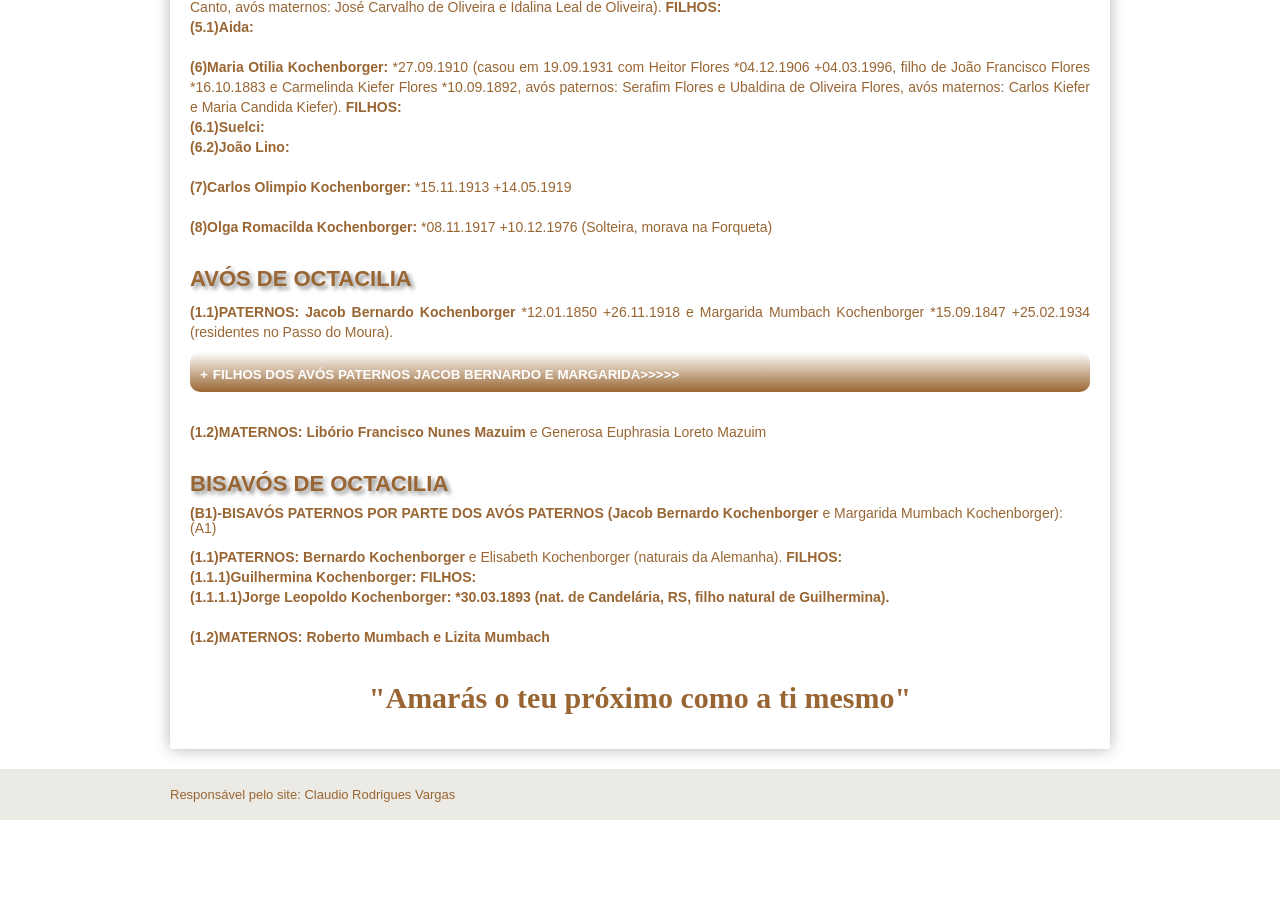
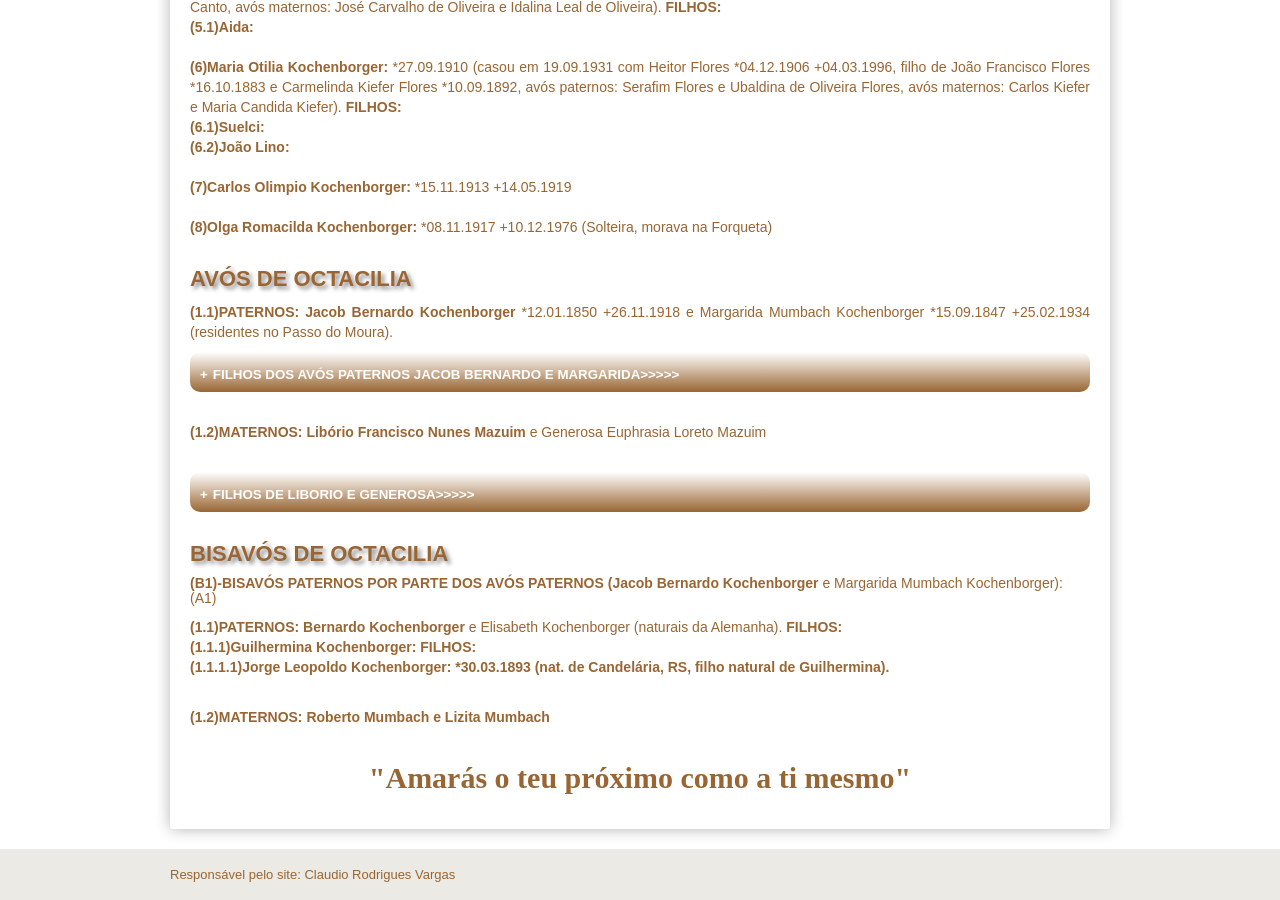
Before and after one commit to claudiovargas1955/claudiovargas1955.github.io, a Jekyll site: the page built from _pages/familia-kochenborger.html, in a window 1280 px wide and 900 px high, scrolled down 1211 px. Built offline with Jekyll 4.4.1, drawn with Linux system fonts in a browser that asks for light colours; some web fonts are replaced; before the commit the page ends 2031 px from its top, so only the background shows below that; some of the changed lines change nothing that is shown.

Commit message:
Update familia-kochenborger.html

```diff
--- a/_pages/familia-kochenborger.html
+++ b/_pages/familia-kochenborger.html
@@ -282,7 +282,47 @@
     <b>(1.1.9)Carolina Mathilde Kochenborger: </b>*20.01.1892 (nat. de Candelária, RS).</details></p><br>
 
   <p><b>(1.2)MATERNOS: Libório Francisco Nunes Mazuim </b>e Generosa Euphrasia Loreto Mazuim <br><br>
+  <details><summary><b>FILHOS DE LIBORIO E GENEROSA>>>>></b></summary><br>
+   <p><b>(1.1.1)José Custódio Mazuim: </b>*19.03.1877 (casou com Adelina Costa Mazuim. São os avós de Geni).<br><br>
 
+   <b>(1.1.2)Antonio Mazuim: </b>*1885 ou 1880 +27.05.1946 (casou em 08.06.1911 com Idalina Constantina de Loreto *14.01.1885, filha de
+   Miguel Constantino de Loreto e Maria da Glória Gonçalves dos Santos). <b>FILHOS:
+   </b><br>
+     <b>(1.1.2.1)Eva: </b><br>
+     <b>(1.1.2.2)Darcy: </b><br>
+     <b>(1.1.2.3)Afonso: </b><br>
+     <b>(1.1.2.4)Ruy: </b><br>
+     <b>(1.1.2.5)Oswaldo: </b><br>
+     <b>(1.1.2.6)Fany: </b><br><br>
+
+   <b>(1.1.3)Maria Stella Mazuim: </b>*06.01.1890 (casou em 20.06.1914 com Miguel Silveira de Oliveira *1886 +17.06.1969). <b>FILHOS:
+   </b><br>
+     <b>(1.1.3.1)Francisca: </b>*08.03.1905 (casou em 17.12.1927 com José Florence, filho de José Florence e Algemira Florence, avós
+     patermos: Ezequiel Florence e Thereza Florence, avós maternos: Hipolito Caetano e Manoela da Mota). <br><br>
+
+   <b>(1.1.4)Gasparina Francisca Mazuim: </b>*1888 (casou em 14.10.1910 com Carlos Kochenborger, filho de Jacob Kochenborger e Margarida
+   Kochenborger. Ele natural da Alemanha). <br><br>
+
+   <b>(1.1.5)Maristella Mazuim: </b>*1890<br><br>
+
+   <b>(1.1.6)Brandina Mazuim: </b>*1893 (casou em 27.04.1905 com João Luiz Kochenborger *1874, filho de Jacob kochenborger e Margarida
+   Mumback Kochenborger). <br><br>
+
+   <b>(1.1.7)Lidroneta Nunes Mazuim: </b>*17.03.1895 (casou em 15.07.1915 com Lindolpho Morais de Oliveira: *1890, filho de José
+   Carvalho de Oliveira e Idalina Leal de Oliveira). <br><br>
+
+   <b>(1.1.8)Francisca Mazuim dos Santos: </b>*1896 (casou com Osório Alves dos Santos, filho de Gabriel Alves dos Santos e Marfísa
+   Joaquina dos Santos). <b>FILHOS: </b><br>
+     <b>(1.1.8.1)Elma Mazuim dos Santos: </b>*13.10.1920 (casou em 02.09.1950 com Affonso Costa de Oliveira *26.03.1924, filho de
+     Adolpho Carvalho de Oliveira *1885 +15.05.1948 e Idalina Costa de Oliveira *1895). <br><br>
+
+   <b>(1.1.9)João Dionysio Mazuim: </b>*14.07.1897 +17.07.1982 (casado com Marieta de Oliveira Avila Mazuim, em Canoas, RS). <b>FILHOS:
+   </b><br>
+     <b>(1.1.9.1)Rubem: </b><br>
+     <b>(1.1.9.2)Wilson: </b><br>
+     <b>(1.1.9.3)Antonia Ruth: </b><br>
+     <b>(1.1.9.4)Nelson: </b><br>
+     <b>(1.1.9.5)Valmir: </b></p></details><br>
 
   <h4>BISAVÓS DE OCTACILIA</h4>
 <p><b><h5>(B1)-BISAVÓS PATERNOS POR PARTE DOS AVÓS PATERNOS</b> (Jacob Bernardo Kochenborger </b> e Margarida Mumbach Kochenborger):
@@ -291,6 +331,6 @@
    <b>(1.1.1)Guilhermina Kochenborger: <b>FILHOS: </b><br>
         <b>(1.1.1.1)Jorge Leopoldo Kochenborger: </b>*30.03.1893 (nat. de Candelária, RS, filho natural de Guilhermina).<br><br>
 
-<b>(1.2)MATERNOS: Roberto Mumbach e Lizita Mumbach</b><br><br>
+<p><b>(1.2)MATERNOS: Roberto Mumbach e Lizita Mumbach</b><br><br>
 
 <p style="text-align:center; color:#996633; font-size:30px; font-family: 'Rancho', cursive ">"Amarás o teu próximo como a ti mesmo"</p>
```
